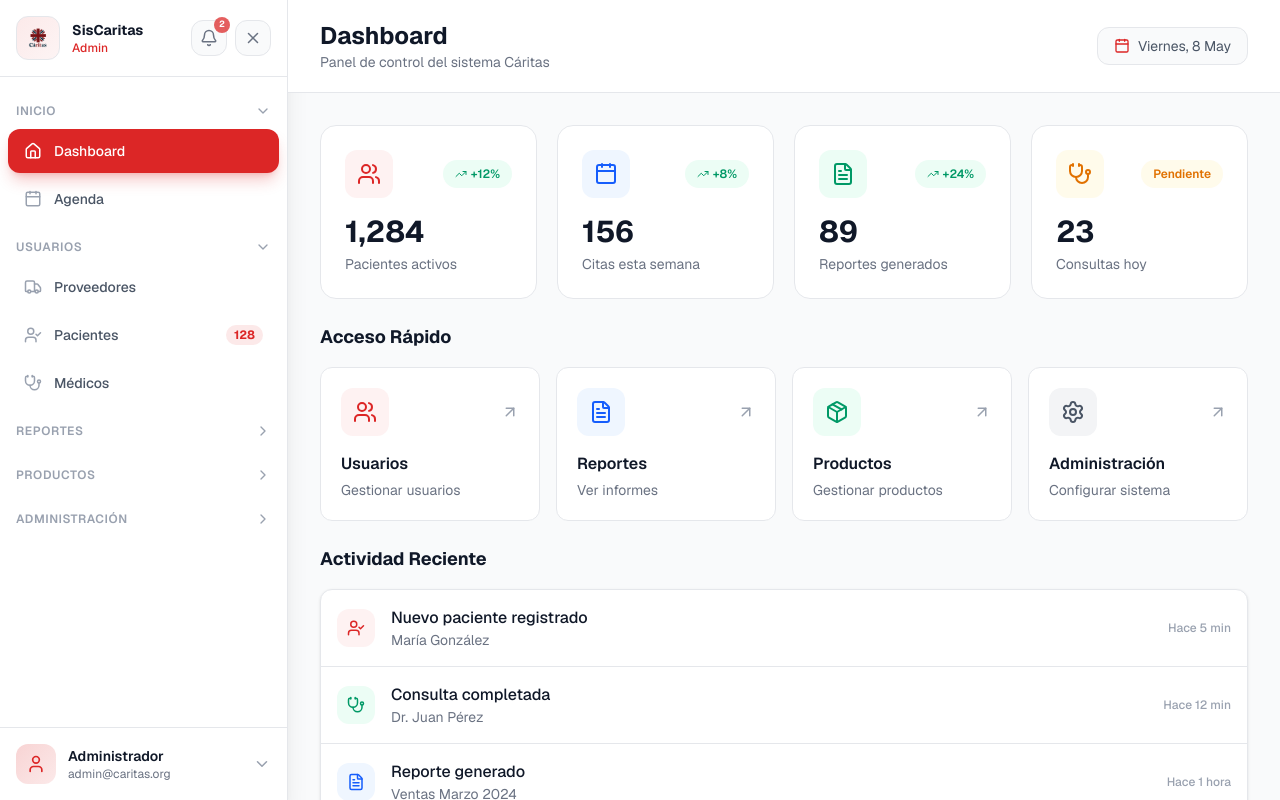
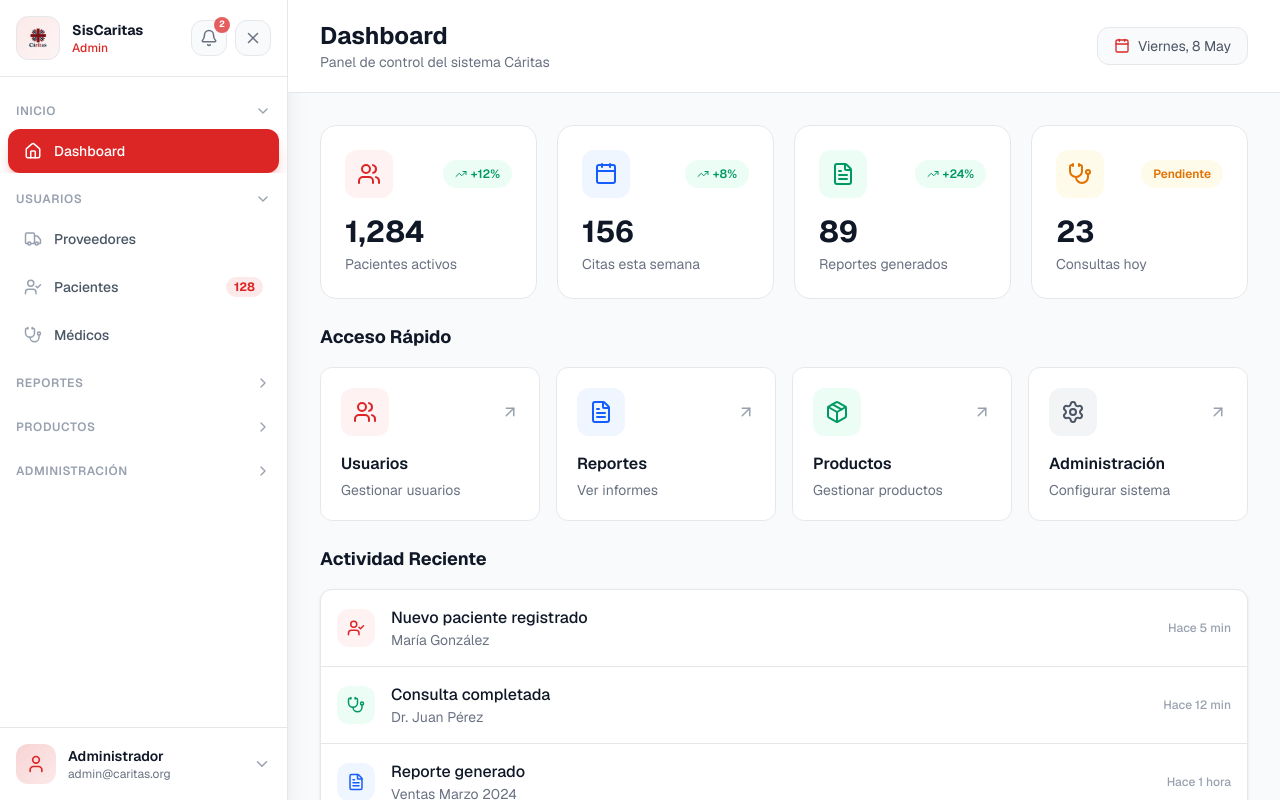
Before and after one commit to JesusSanchezMiranda/SisCaritasDise-o, a Next.js app: page / in a window 1280 px wide. Built offline with nearby package versions, Linux system fonts and the light colour scheme.

Commit message:
refactor: remove "Agenda" option from sidebar
Clean up sidebar menu and remove unused Calendar import

Co-authored-by: Marco Infante Agurto <177418131+MarcoInfanteAgurto@users.noreply.github.com>

```diff
--- a/components/sidebar.tsx
+++ b/components/sidebar.tsx
@@ -31,7 +31,6 @@ import {
   User,
   LogOut,
   Home,
-  Calendar,
   HelpCircle,
   Mail,
   ChevronLeft,
@@ -59,7 +58,6 @@ const menuItems: MenuItem[] = [
     icon: <Home size={20} />,
     children: [
       { label: "Dashboard", icon: <Home size={18} />, href: "/dashboard" },
-      { label: "Agenda", icon: <Calendar size={18} />, href: "/agenda" },
     ],
   },
   {
```
